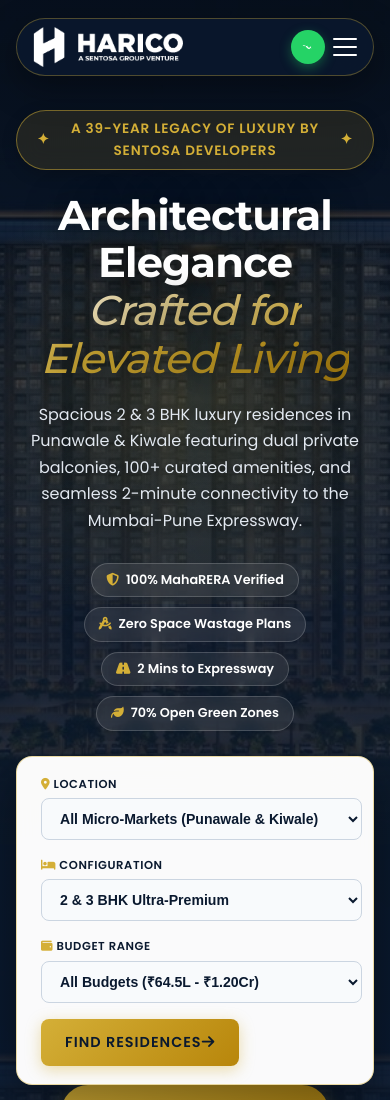
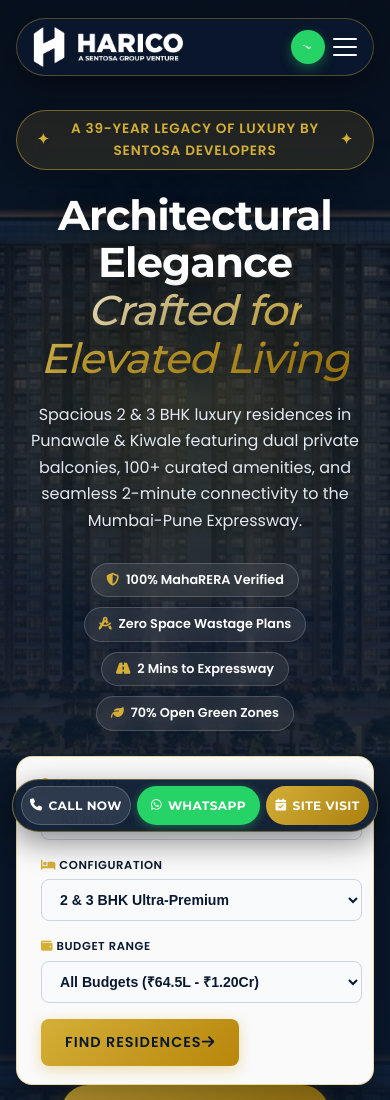
Before and after one commit to propsmartrealty-max/harico, a website built with Vite: page index.html in a window 390 px wide. Shown: the top 1100 px of the page. Built offline with nearby package versions, Linux system fonts and the light colour scheme.

Commit message:
feat: Full PWA manifest, Apple touch icon, theme-color metadata, and floating sticky mobile quick-action conversion bar

```diff
--- a/index.html
+++ b/index.html
@@ -2,7 +2,10 @@
 <html lang="en">
 
 <meta charset="UTF-8" />
-<link rel="icon" type="image/svg+xml" href="/harico_logo.png" />
+<link rel="icon" type="image/png" href="/harico_logo.png" />
+<link rel="apple-touch-icon" href="/harico_logo.png" />
+<link rel="manifest" href="/site.webmanifest" />
+<meta name="theme-color" content="#0A192F" />
 <meta name="viewport" content="width=device-width, initial-scale=1.0" />
 
 <!-- SEO Meta Tags -->
--- /dev/null
+++ b/src/components/MobileQuickBar.ts
@@ -0,0 +1,104 @@
+export function createMobileQuickBar(): HTMLElement {
+  const bar = document.createElement('aside');
+  bar.className = 'mobile-quick-action-bar';
+  bar.setAttribute('aria-label', 'Quick Contact');
+
+  bar.innerHTML = `
+    <div class="quick-bar-container">
+
+      <!-- Direct Call Button -->
+      <a href="tel:+917744009295" class="quick-bar-btn btn-call" aria-label="Call Harico Sales">
+        <i class="fa-solid fa-phone"></i>
+        <span>Call Now</span>
+      </a>
+
+      <!-- WhatsApp Inquiry Button -->
+      <a href="https://wa.me/917744009295?text=Hi,%20I%20have%20an%20enquiry%20regarding%20Harico%20Estates%20projects." target="_blank" class="quick-bar-btn btn-wa" aria-label="WhatsApp Enquiry">
+        <i class="fa-brands fa-whatsapp"></i>
+        <span>WhatsApp</span>
+      </a>
+
+      <!-- VIP Site Visit Modal Button -->
+      <button class="quick-bar-btn btn-tour" onclick="if(window.showEnquireModal) window.showEnquireModal('Mobile Quick Bar Site Visit');" aria-label="Book VIP Site Tour">
+        <i class="fa-solid fa-calendar-check"></i>
+        <span>Site Visit</span>
+      </button>
+
+    </div>
+  `;
+
+  const style = document.createElement('style');
+  style.textContent = `
+    .mobile-quick-action-bar {
+      display: none;
+      position: fixed;
+      bottom: 12px;
+      left: 12px;
+      right: 12px;
+      z-index: 1050;
+      pointer-events: none;
+    }
+
+    .quick-bar-container {
+      pointer-events: auto;
+      background: rgba(10, 25, 47, 0.95);
+      backdrop-filter: blur(16px);
+      -webkit-backdrop-filter: blur(16px);
+      border: 1px solid rgba(212, 175, 55, 0.45);
+      border-radius: 9999px;
+      padding: 6px 8px;
+      display: grid;
+      grid-template-columns: 1fr 1.2fr 1fr;
+      gap: 6px;
+      box-shadow: 0 10px 30px rgba(0, 0, 0, 0.45);
+    }
+
+    .quick-bar-btn {
+      display: flex;
+      align-items: center;
+      justify-content: center;
+      gap: 6px;
+      padding: 9px 8px;
+      border-radius: 9999px;
+      font-size: 0.76rem;
+      font-weight: 700;
+      text-transform: uppercase;
+      letter-spacing: 0.4px;
+      text-decoration: none;
+      border: none;
+      cursor: pointer;
+      transition: all 0.2s ease;
+      font-family: var(--font-heading);
+      white-space: nowrap;
+    }
+
+    .quick-bar-btn.btn-call {
+      background: rgba(255, 255, 255, 0.1);
+      color: #FFFFFF;
+      border: 1px solid rgba(255, 255, 255, 0.2);
+    }
+
+    .quick-bar-btn.btn-wa {
+      background: #25D366;
+      color: #FFFFFF;
+      box-shadow: 0 2px 10px rgba(37, 211, 102, 0.4);
+    }
+
+    .quick-bar-btn.btn-tour {
+      background: linear-gradient(135deg, #D4AF37 0%, #AA8010 100%);
+      color: #FFFFFF;
+    }
+
+    @media (max-width: 768px) {
+      .mobile-quick-action-bar {
+        display: block;
+      }
+      body {
+        padding-bottom: 75px; /* Prevent floating bar from overlapping footer */
+      }
+    }
+  `;
+  bar.appendChild(style);
+
+  return bar;
+}
--- a/src/main.ts
+++ b/src/main.ts
@@ -20,19 +20,22 @@ import { projectsData } from './data/projects';
 import { initSEO } from './utils/schemaGenerator';
 import { generateKeywords } from './data/seo_strategy';
 import { createPrivacyPolicy, createTermsOfUse } from './components/LegalPages';
+import { createMobileQuickBar } from './components/MobileQuickBar';
 import { animationEngine } from './utils/animationEngine';
 
 const app = document.querySelector<HTMLDivElement>('#app')!;
 const header = createHeader();
 const footer = createFooter();
 const enquireModal = createEnquireModal(); // Create modal
+const mobileQuickBar = createMobileQuickBar();
 
-// Mount static header, footer, modal
+// Mount static header, footer, modal, and mobile quick bar
 app.appendChild(header);
 const mainAppContainer = document.createElement('main');
 app.appendChild(mainAppContainer);
 app.appendChild(footer);
 app.appendChild(enquireModal);
+app.appendChild(mobileQuickBar);
 
 // Route Handlers
 router.add('/', () => {
```
Also changed, not shown: public/site.webmanifest (added).
